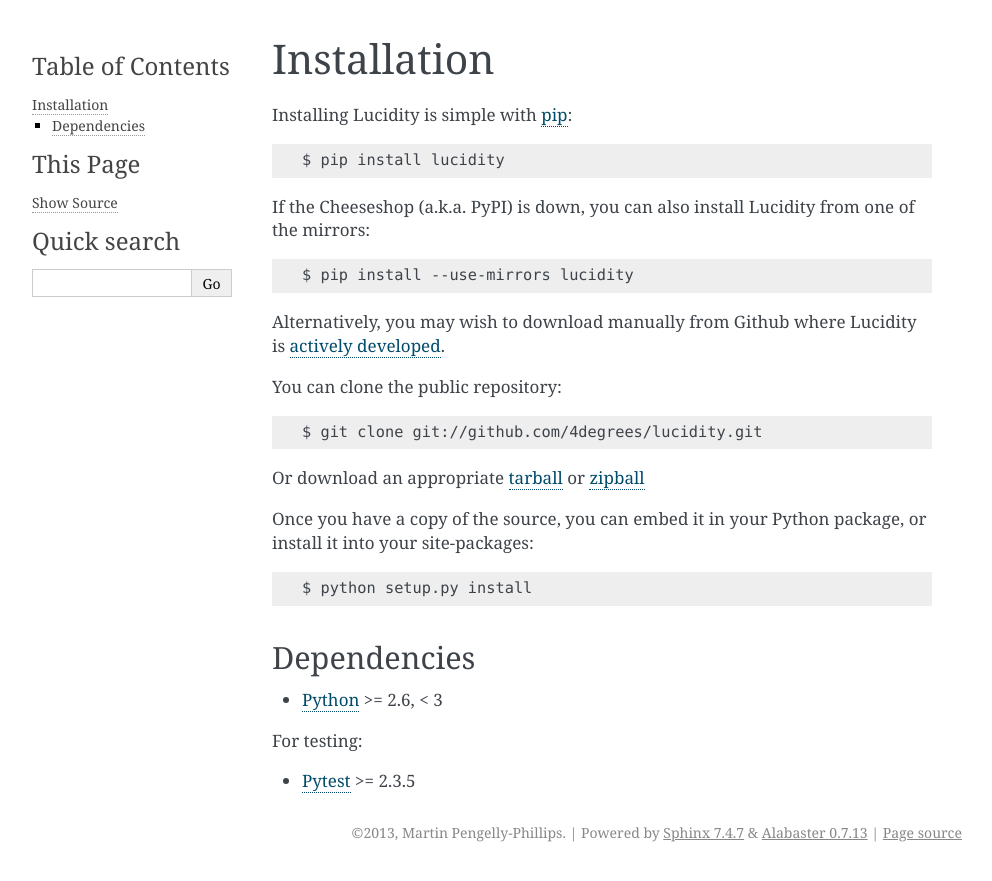
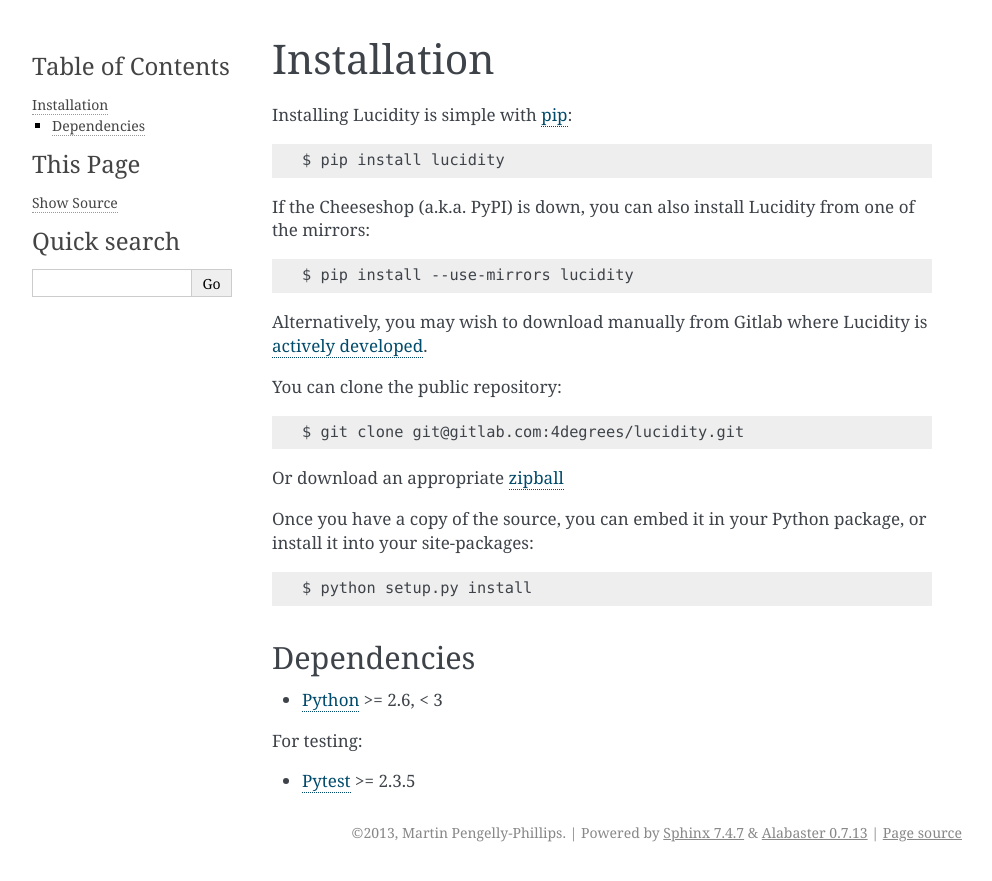
Before and after one commit to 4degrees/lucidity, a Sphinx documentation site: the page built from doc/guide/installation.rst, in a window 1280 px wide. Shown: the top 881 px of the page, without its empty margins (148-1140 px from the left). Built offline with Sphinx 7.4.7, drawn with Linux system fonts in a browser that asks for light colours.

Commit message:
Update links from Github to Gitlab following project move.

```diff
--- a/README.rst
+++ b/README.rst
@@ -16,7 +16,7 @@
 
 Found a bug? Have an idea on how to make the tool better?
 
-Post it at https://github.com/4degrees/lucidity/issues
+Post it at https://gitlab.com/4degrees/lucidity/issues
 
 *********************
 Copyright and license
--- a/doc/guide/installation.rst
+++ b/doc/guide/installation.rst
@@ -18,16 +18,16 @@
 
     $ pip install --use-mirrors lucidity
 
-Alternatively, you may wish to download manually from Github where Lucidity
-is `actively developed <https://github.com/4degrees/lucidity>`_.
+Alternatively, you may wish to download manually from Gitlab where Lucidity
+is `actively developed <https://gitlab.com/4degrees/lucidity>`_.
 
 You can clone the public repository::
 
-    $ git clone git://github.com/4degrees/lucidity.git
+    $ git clone git@gitlab.com:4degrees/lucidity.git
 
 Or download an appropriate
-`tarball <https://github.com/4degrees/lucidity/tarball/master>`_ or
-`zipball <https://github.com/4degrees/lucidity/zipball/master>`_
+`zipball
+<https://gitlab.com/4degrees/lucidity/repository/archive.zip?ref=master>`_
 
 Once you have a copy of the source, you can embed it in your Python package,
 or install it into your site-packages::
--- a/setup.py
+++ b/setup.py
@@ -58,7 +58,7 @@
     description='Filesystem templating and management.',
     long_description=open('README.rst').read(),
     keywords='filesystem, management, templating',
-    url='https://github.com/4degrees/lucidity',
+    url='https://gitlab.com/4degrees/lucidity',
     author='Martin Pengelly-Phillips',
     author_email='martin@4degrees.ltd.uk',
     license='Apache License (2.0)',
```
